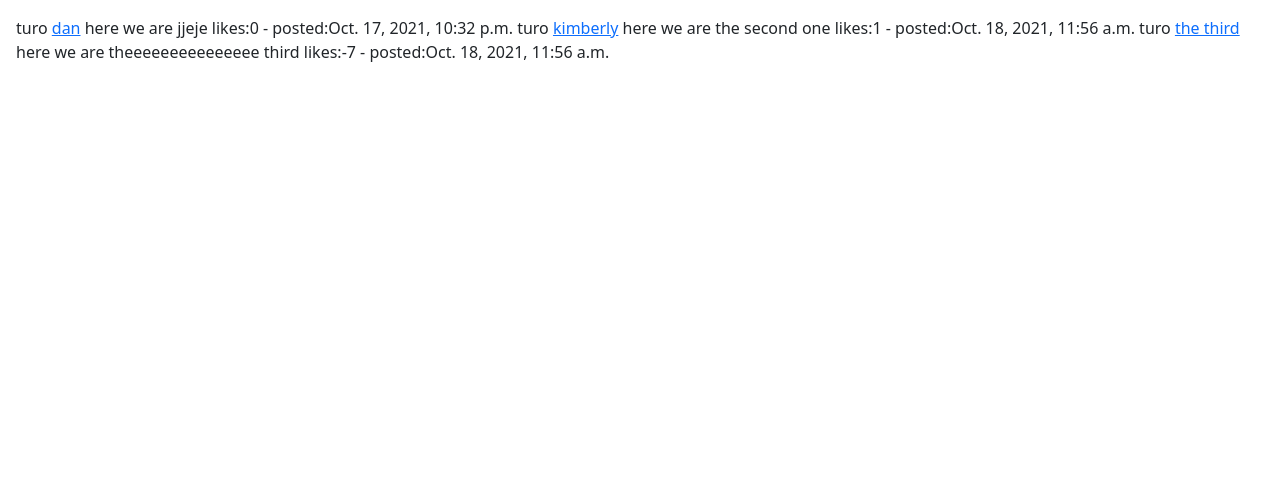
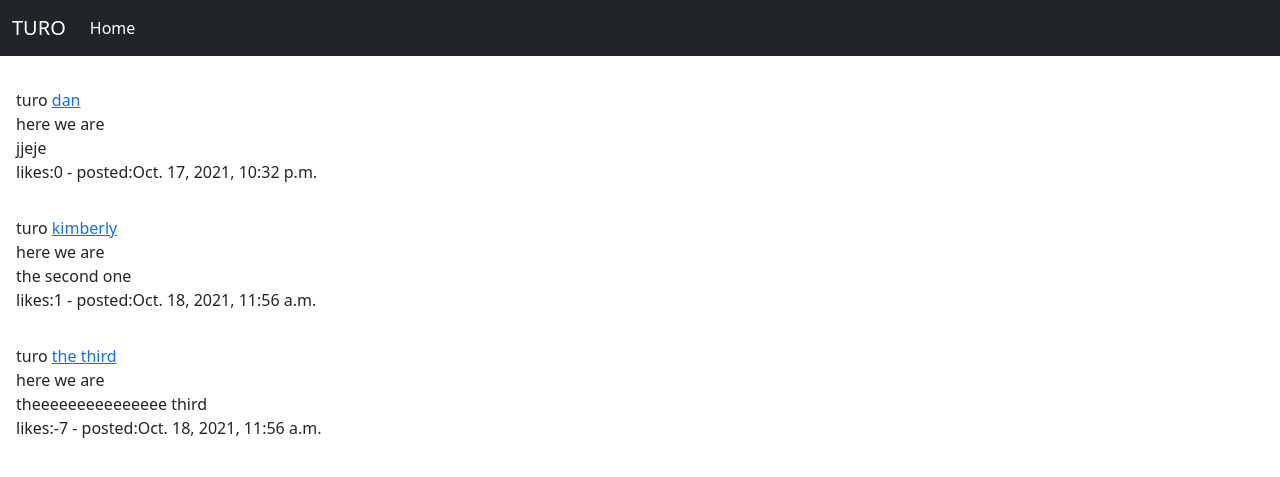
Before and after one commit to dan-mutua/djangowk2, a Django app: page / in a window 1280 px wide. Shown: the top 477 px of the page. Run offline with Django 3.2, Linux system fonts and the light colour scheme; data comes from the database, SQL or seed files in the repository.

Commit message:
add base html page

```diff
--- a/socios/templates/base.html
+++ b/socios/templates/base.html
@@ -8,7 +8,35 @@
     <!-- Bootstrap CSS -->
     <link href="https://cdn.jsdelivr.net/npm/bootstrap@5.1.3/dist/css/bootstrap.min.css" rel="stylesheet" integrity="sha384-1BmE4kWBq78iYhFldvKuhfTAU6auU8tT94WrHftjDbrCEXSU1oBoqyl2QvZ6jIW3" crossorigin="anonymous">
 
-    <title></title>
+    <title>
+      {% block title%}
+      Turo
+
+      {% endblock %}
+    </title>
+    <nav class="navbar navbar-expand-lg navbar-dark bg-dark">
+  <div class="container-fluid">
+    <a class="navbar-brand" href="#">TURO</a>
+    <button class="navbar-toggler" type="button" data-bs-toggle="collapse" data-bs-target="#navbarNav" aria-controls="navbarNav" aria-expanded="false" aria-label="Toggle navigation">
+      <span class="navbar-toggler-icon"></span>
+    </button>
+    <div class="collapse navbar-collapse" id="navbarNav">
+      <ul class="navbar-nav">
+        <li class="nav-item">
+          <a class="nav-link active" aria-current="page" href="{% url 'home' %} ">Home</a>
+        </li>
+        <li class="nav-item">
+          <a class="nav-link" href="#"></a>
+        </li>
+        <li class="nav-item">
+          <a class="nav-link" href="#"></a>
+        </li>
+
+        </li>
+      </ul>
+    </div>
+  </div>
+</nav>
   </head>
   <body>
     {% block content%}
--- a/socios/templates/home.html
+++ b/socios/templates/home.html
@@ -1,15 +1,19 @@
 {% extends 'base.html' %}
+{% block title%}
+Homepage
+{% endblock %}
 
 
 {% block content%}
-  <p class="card-body">
+  <p >
     {% for post in object_list %}
+    <div class="card-body">
       {{ post.author}}
-      <a href="{% url 'postdetail' post.pk%}">{{post.name}}</a>
-      {{ post.caption}}
-      {{ post.comment}}
+      <a href="{% url 'postdetail' post.pk%}">{{post.name}}</a><br>
+      {{ post.caption}}<br>
+      {{ post.comment}}<br>
       likes:{{ post.likes}} - posted:{{post.posttime}}
-
+    </div>
     {% endfor %}
   </p>
 {% endblock %}
--- a/socios/templates/post-detail.html
+++ b/socios/templates/post-detail.html
@@ -1,8 +1,10 @@
 {% extends 'base.html' %}
-
+{% block title%}
+  {{post.name}}
+{% endblock %}
 
 {% block content %}
-  <div>
+  <div class="card-body">
 
     {{ post.author}}
     {{post.name}}
```
